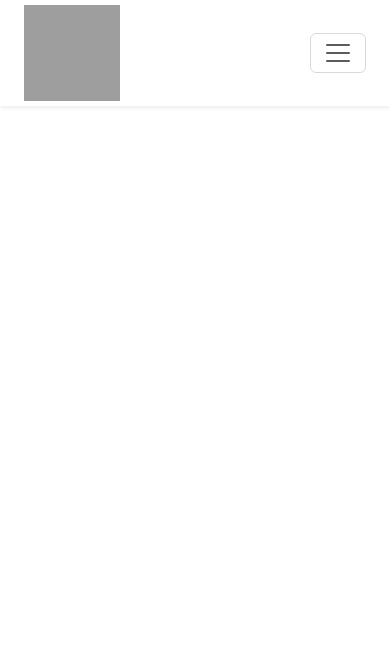
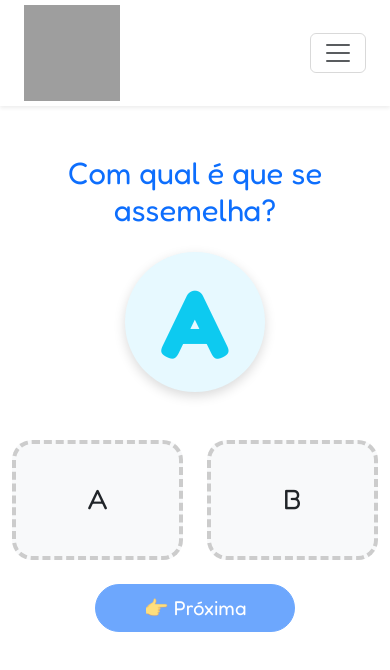
Before and after one commit to RocioIP/aprende-con-coco, a Nuxt app: page /games/Letters in a window 390 px wide. Before the commit this address had no page. Shown: the top 670 px of the page. Built offline with nearby package versions, Linux system fonts and the light colour scheme; grey boxes are pictures that could not be loaded.

Commit message:
mejoras juego letras, añadir sonidos portugues,responsive pizarra

```diff
--- a/components/AppHeader.vue
+++ b/components/AppHeader.vue
@@ -23,13 +23,13 @@
       >
         <ul class="navbar-nav">
           <li class="nav-item">
-            <NuxtLink class="nav-link" to="/juegos">🎈 Jogos</NuxtLink>
+            <NuxtLink class="nav-link" to="/games">🎈 Jogos</NuxtLink>
           </li>
           <li class="nav-item">
-            <NuxtLink class="nav-link" to="/cuentos">📖 Histórias</NuxtLink>
+            <NuxtLink class="nav-link" to="/stories">📖 Histórias</NuxtLink>
           </li>
           <li class="nav-item">
-            <NuxtLink class="nav-link" to="/pizarra">🎨 Quadro-negro</NuxtLink>
+            <NuxtLink class="nav-link" to="/blackboard">🎨 Quadro-negro</NuxtLink>
           </li>
           <!-- <li class="nav-item">
             <NuxtLink class="nav-link" to="/analitica">📊 Analítica</NuxtLink>
--- a/pages/juegos/letras.vue
+++ b/pages/games/Letters.vue
@@ -1,12 +1,16 @@
 <template>
   <div class="container py-5 text-center">
-    <h2 class="mb-4 text-primary">¿Qué letra es esta?</h2>
+    <h2 class="mb-4 text-primary display-5">
+      Com qual é que se assemelha?
+    </h2>
 
     <!-- Letra a arrastrar -->
     <div
-      class="display-1 fw-bold text-info mb-5 draggable-letter"
+      class="draggable-letter mb-5 mx-auto"
       draggable="true"
       @dragstart="onDragStart"
+      @touchstart.prevent="onTouchStart"
+      @touchend="onTouchEnd"
     >
       {{ currentLetter.letter }}
     </div>
@@ -14,12 +18,12 @@
     <!-- Opciones -->
     <div class="row justify-content-center g-4">
       <div
-        class="col-12 col-md-4"
+        class="col-6 col-md-3"
         v-for="(option, index) in currentLetter.options"
         :key="index"
       >
         <div
-          class="border rounded-4 p-4 h-100 dropzone"
+          class="dropzone fs-1"
           :class="{
             'bg-success text-white': result === 'correct' && option === currentLetter.answer,
             'bg-danger text-white': result === 'wrong' && option !== currentLetter.answer
@@ -27,32 +31,32 @@
           @dragover.prevent
           @drop="onDrop(option)"
         >
-          <span class="fs-2">{{ option }}</span>
+          {{ option }}
         </div>
       </div>
     </div>
 
     <!-- Feedback -->
-    <div v-if="result" class="mt-4 fs-4 fw-semibold" :class="{
+    <div v-if="result" class="mt-4 fs-3 fw-bold" :class="{
       'text-success': result === 'correct',
       'text-danger': result === 'wrong'
     }">
-      {{ result === 'correct' ? '¡Muy bien!' : 'Ups, intenta de nuevo' }}
+      {{ result === 'correct' ? '🎉 Muito bem!' : '😬 Ups, tenta de novo' }}
     </div>
 
     <!-- Botón siguiente -->
     <button
-      class="btn btn-primary mt-4"
+      class="btn btn-lg btn-primary mt-4 px-5 py-2"
       @click="nextQuestion"
       :disabled="!result"
     >
-      Siguiente
+      👉 Próxima
     </button>
   </div>
 </template>
 
 <script setup>
-import { ref } from 'vue'
+import { ref, onMounted } from 'vue'
 
 const questions = [
   { letter: 'A', answer: 'A', options: ['A', 'B'] },
@@ -64,15 +68,48 @@ const questions = [
 const index = ref(0)
 const result = ref(null)
 const currentLetter = ref(questions[index.value])
+const draggedLetter = ref(null)
+
+let audioCorrect = null
+
+onMounted(() => {
+  if (typeof window !== 'undefined') {
+    audioCorrect = new Audio('/audio/boa.mp3')
+    speakText("Com qual é que se assemelha?")
+  }
+})
+
+function speakText(text) {
+  const utterance = new SpeechSynthesisUtterance(text)
+  utterance.lang = "pt-PT"
+  speechSynthesis.cancel()
+  speechSynthesis.speak(utterance)
+}
 
 const onDragStart = (event) => {
   event.dataTransfer.setData('text/plain', currentLetter.value.letter)
+  draggedLetter.value = currentLetter.value.letter
+}
+
+const onTouchStart = () => {
+  draggedLetter.value = currentLetter.value.letter
+}
+
+const onTouchEnd = (event) => {
+  const touch = event.changedTouches[0]
+  const element = document.elementFromPoint(touch.clientX, touch.clientY)
+
+  if (element && element.classList.contains('dropzone')) {
+    const selectedOption = element.innerText.trim()
+    onDrop(selectedOption)
+  }
 }
 
 const onDrop = (option) => {
-  const dragged = currentLetter.value.letter
+  const dragged = draggedLetter.value
   if (option === dragged) {
     result.value = 'correct'
+    audioCorrect?.play()
   } else {
     result.value = 'wrong'
   }
@@ -84,8 +121,7 @@ const nextQuestion = () => {
     index.value++
     currentLetter.value = questions[index.value]
   } else {
-    // Final del juego
-    alert('¡Has terminado!')
+    speakText("Muito bem! Terminaste o jogo!")
     index.value = 0
     currentLetter.value = questions[0]
   }
@@ -94,66 +130,37 @@ const nextQuestion = () => {
 
 <style scoped>
 .draggable-letter {
+  font-size: 6rem;
+  font-weight: bold;
+  color: #0dcaf0;
+  background: #e7f9ff;
+  width: 140px;
+  height: 140px;
+  line-height: 140px;
+  border-radius: 50%;
+  box-shadow: 0 4px 12px rgba(0, 0, 0, 0.15);
   cursor: grab;
   user-select: none;
 }
 
 .dropzone {
-  min-height: 150px;
+  min-height: 120px;
+  border: 4px dashed #ccc;
+  border-radius: 20px;
+  padding: 30px;
+  transition: all 0.3s ease;
+  background: #f8f9fa;
   display: flex;
   align-items: center;
   justify-content: center;
-  border: 3px dashed #ccc;
-  transition: all 0.3s ease;
 }
 .dropzone:hover {
-  border-color: #007bff;
+  border-color: #0d6efd;
+  background: #eef5ff;
+}
+
+button:disabled {
+  opacity: 0.6;
+  cursor: not-allowed;
 }
 </style>
-
-
-
-
-
-<!-- <script setup>
-import { ref } from 'vue'
-
-// Preguntas
-const questions = [
-  { letter: 'A', answer: 'A', options: ['A', 'B'] },
-  { letter: 'M', answer: 'M', options: ['M', 'N'] },
-]
-
-const index = ref(0)
-const result = ref(null)
-const currentLetter = ref(questions[index.value])
-
-// Cargar audio
-const audioCorrect = new Audio('/audio/boa.mp3')
-
-const onDragStart = (event) => {
-  event.dataTransfer.setData('text/plain', currentLetter.value.letter)
-}
-
-const onDrop = (option) => {
-  const dragged = currentLetter.value.letter
-  if (option === dragged) {
-    result.value = 'correct'
-    audioCorrect.play() // 🔊 ¡Reproduce sonido!
-  } else {
-    result.value = 'wrong'
-  }
-}
-
-const nextQuestion = () => {
-  result.value = null
-  if (index.value < questions.length - 1) {
-    index.value++
-    currentLetter.value = questions[index.value]
-  } else {
-    alert('¡Has terminado!')
-    index.value = 0
-    currentLetter.value = questions[0]
-  }
-}
-</script> -->
--- a/pages/juegos/index.vue
+++ b/pages/games/index.vue
@@ -5,21 +5,21 @@
     <div class="row justify-content-center g-4">
       <!-- Tarjeta: Colores -->
       <div class="col-6 col-md-4 col-lg-3">
-        <NuxtLink to="/juegos/colores" class="card juego-card">
+        <NuxtLink to="/games/balloons" class="card juego-card">
           <img src="/images/games/balloons.png" alt="Juego de globos" class="card-img-top" />
         </NuxtLink>
       </div>
 
       <!-- Tarjeta: Letras -->
       <div class="col-6 col-md-4 col-lg-3">
-        <NuxtLink to="/juegos/letras" class="card juego-card">
+        <NuxtLink to="/games/letters" class="card juego-card">
           <img src="/images/games/letters.png" alt="Juego de letras" class="card-img-top" />
         </NuxtLink>
       </div>
 
       <!-- Tarjeta: Números -->
       <div class="col-6 col-md-4 col-lg-3">
-        <NuxtLink to="/juegos/numeros" class="card juego-card">
+        <NuxtLink to="/games/animal-sounds" class="card juego-card">
           <img src="/images/games/friends.png" alt="Juego de amigos" class="card-img-top" />
         </NuxtLink>
       </div>
--- a/pages/index.vue
+++ b/pages/index.vue
@@ -21,13 +21,13 @@
 
     <!-- Botones grandes debajo de Coco -->
     <div class="d-flex gap-5">
-      <NuxtLink to="/juegos" @click="stopSpeaking" class="btn btn-warning btn-lg rounded-pill shadow-sm pulse-button">
+      <NuxtLink to="/games" @click="stopSpeaking" class="btn btn-warning btn-lg rounded-pill shadow-sm pulse-button">
         🎈 Jogos
       </NuxtLink>
-      <NuxtLink to="/cuentos" @click="stopSpeaking" class="btn btn-primary btn-lg rounded-pill shadow-sm pulse-button">
+      <NuxtLink to="/stories" @click="stopSpeaking" class="btn btn-primary btn-lg rounded-pill shadow-sm pulse-button">
         📖 Histórias
       </NuxtLink>
-      <NuxtLink to="/pizarra" @click="stopSpeaking" class="btn btn-danger btn-lg rounded-pill shadow-sm pulse-button">
+      <NuxtLink to="/blackboard" @click="stopSpeaking" class="btn btn-danger btn-lg rounded-pill shadow-sm pulse-button">
         🎨 Quadro-negro
       </NuxtLink>
     </div>
```
Also changed, not shown: pages/Blackboard.vue (renamed from pages/pizarra.vue, +47 -4 lines), pages/games/Balloons.vue (renamed from pages/juegos/colores.vue, +81 -16 lines), pages/stories/index.vue (renamed from pages/cuentos/index.vue, +3 -3 lines), pages/games/AnimalSound.vue (renamed from pages/juegos/numeros.vue), pages/stories/BoatStory.vue (renamed from pages/cuentos/cuento-barco.vue), pages/stories/MoonStory.vue (renamed from pages/cuentos/cuento-luna.vue), pages/stories/SportsStory.vue (renamed from pages/cuentos/cuento-deportes.vue), public/images/global/coco-aplaudiendo.webp (deleted), 1 other file (tests, documents, lock files or other folders).
